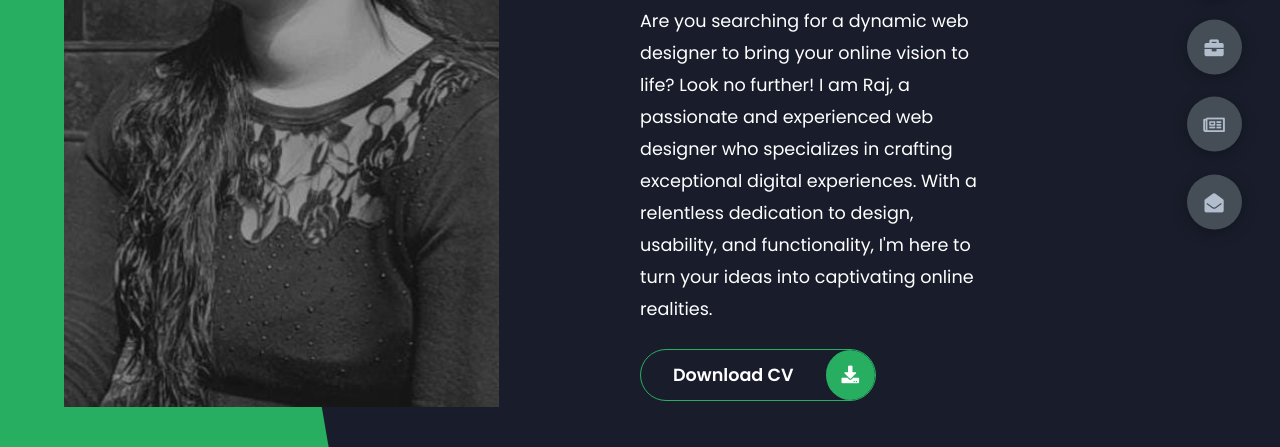
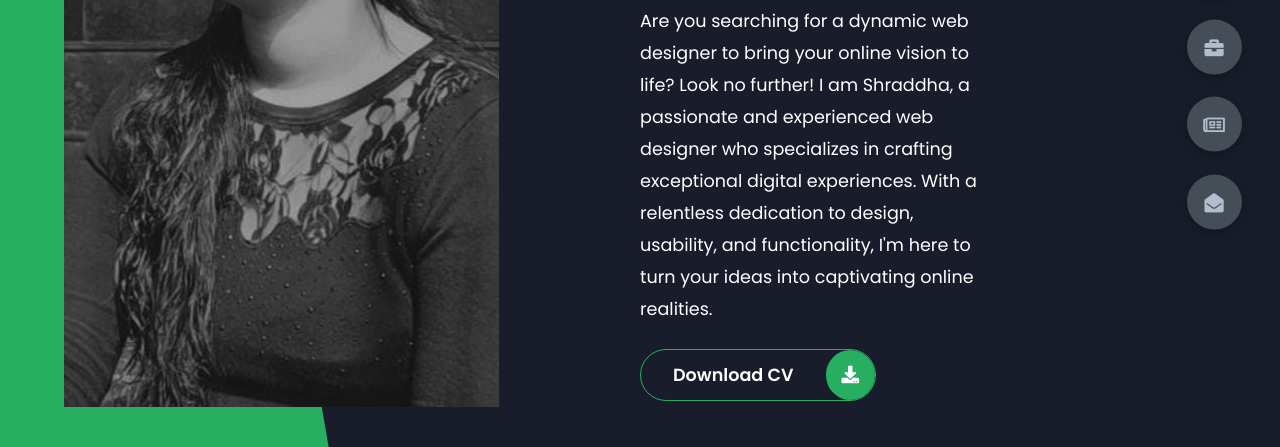
Before and after one commit to Shraddha-1605/Portfolio, a plain HTML site: page index.html in a window 1280 px wide. Shown: the part 353-800 px from the top of the page. Drawn offline with Linux system fonts and the light colour scheme.

Commit message:
Update index.html

```diff
--- a/index.html
+++ b/index.html
@@ -26,7 +26,7 @@
                     A Web Developer.
                 </h1>
                 <p>
-                    Are you searching for a dynamic web designer to bring your online vision to life? Look no further! I am Raj, a passionate and experienced web designer who specializes in crafting exceptional digital experiences. With a relentless dedication to design, usability, and functionality, I'm here to turn your ideas into captivating online realities.
+                    Are you searching for a dynamic web designer to bring your online vision to life? Look no further! I am Shraddha, a passionate and experienced web designer who specializes in crafting exceptional digital experiences. With a relentless dedication to design, usability, and functionality, I'm here to turn your ideas into captivating online realities.
                 </p>
                 <div class="btn-con">
                     <a href="" class="main-btn">
```
